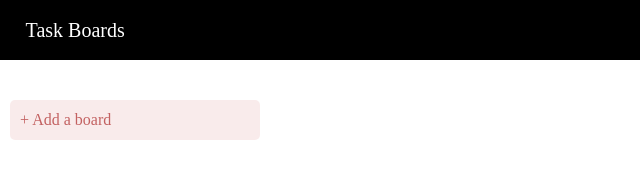
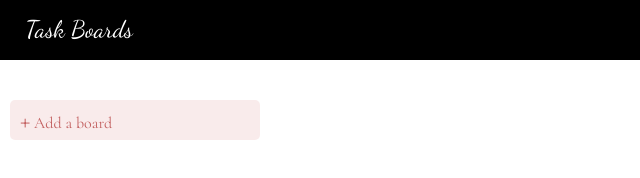
Before and after one commit to amanshu-kataria/mini-trello, a plain HTML site: page index.html in a window 1280 px wide. Shown: the full height of the page, 0-640 px from the left. Drawn offline with nearby package versions, Linux system fonts and the light colour scheme.

Commit message:
added font

```diff
--- a/index.html
+++ b/index.html
@@ -4,6 +4,7 @@
         <title>To Do Vanilla JS</title>
         <script src="./src/index.js"></script>
         <script src="http://wzrd.in/standalone/uuid%2Fv5@latest"></script>
+        <link href="https://fonts.googleapis.com/css?family=Cormorant+Garamond|Dancing+Script&display=swap" rel="stylesheet">
         <link rel="stylesheet" type="text/css" href="./style.css" />
     </head>
     <body>
@@ -30,7 +31,7 @@
                     </div> -->
                 </div>
                 <div class="addNewBoard">
-                    <span>+</span> Add a board
+                    <span class="newBoardSign">+</span> Add a board
                 </div>
             </div>
             <!-- <div class="newTaskModel">
--- a/style.css
+++ b/style.css
@@ -4,6 +4,7 @@
 
 body{
     margin: 0px;
+    font-family: 'Cormorant Garamond', serif;
 }
 
 .header{
@@ -17,6 +18,8 @@ body{
     font-size: 20px;
     padding-left: 2%;
     margin-bottom: 2%;
+    font-size: 24px;
+    font-family: 'Dancing Script', cursive;
 }
 
 .boardShell{
@@ -37,7 +40,7 @@ body{
 
 .boardName{
     font-weight: bold;
-    text-align: center;
+    padding-left: 10px;
     margin-bottom: 10px;
     color: #f7f7f7;
     line-height: 24px;
@@ -79,6 +82,10 @@ body{
     color: #c36161;
 }
 
+.newBoardSign{
+    font-size: 26px;
+}
+
 .addNewBoard:hover{
     background-color: rgb(255, 0, 0, 0.1);
     cursor: pointer;
```
